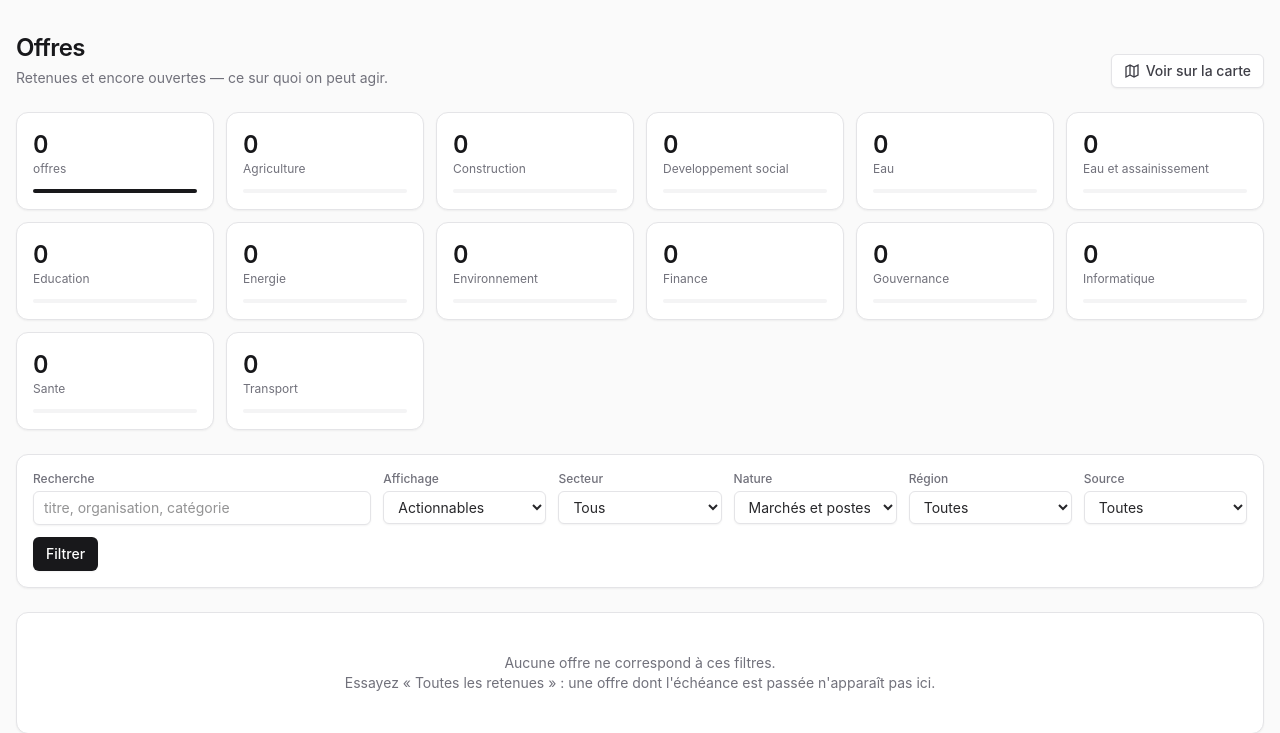
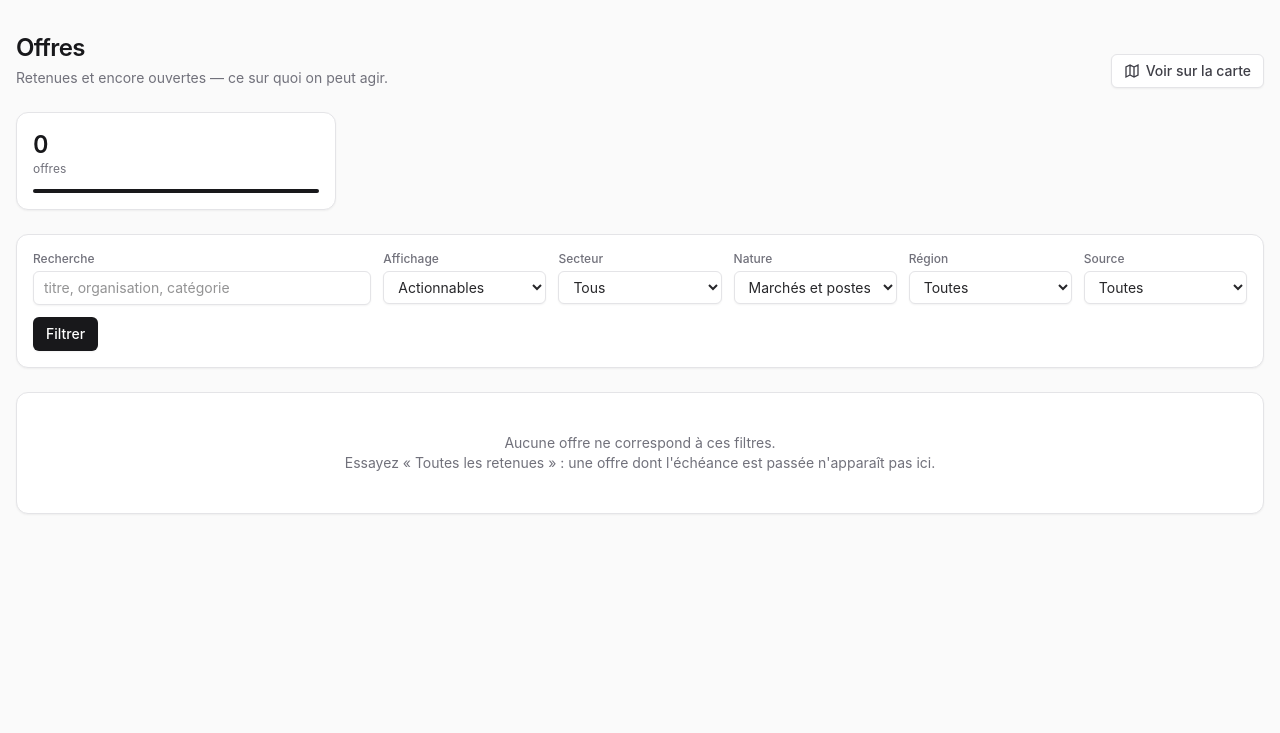
Before and after one commit to bry4ng4rrix/appels-offre, a Django app: page / in a window 1280 px wide. Shown: the part 59-792 px from the top of the page. After the commit the page ends 574 px from the top, so only its background shows below. Run offline with Django 5.2, Linux system fonts and the light colour scheme; data comes from the database, SQL or seed files in the repository; data that the repository does not hold is empty.

Commit message:
liste modifications

```diff
--- a/templates/offres/liste.html
+++ b/templates/offres/liste.html
@@ -20,23 +20,12 @@
   </a>
 </div>
 
-{# Compteurs : la barre de chaque secteur dit sa part de la selection. #}
-<div class="mt-6 grid grid-cols-2 gap-3 sm:grid-cols-3 lg:grid-cols-6">
+<div class="mt-6 max-w-xs">
   <div class="carte p-4">
     <div class="text-2xl font-semibold tabular-nums">{{ compte.total }}</div>
     <div class="text-xs text-zinc-500">offre{{ compte.total|pluralize }}</div>
     <div class="mt-3 h-1 rounded-full bg-zinc-900 dark:bg-zinc-100"></div>
   </div>
-  {% for code, libelle, nombre in compteurs %}
-    <a href="?{{ parametres }}&amp;secteur={% if filtres.secteur != code %}{{ code }}{% endif %}"
-       class="carte block p-4 transition-all duration-200 hover:-translate-y-0.5 hover:shadow-md {% if filtres.secteur == code %}ring-2 ring-indigo-500/40{% endif %}">
-      <div class="text-2xl font-semibold tabular-nums">{{ nombre }}</div>
-      <div class="text-xs text-zinc-500">{{ libelle }}</div>
-      <div class="mt-3 h-1 overflow-hidden rounded-full bg-zinc-100 dark:bg-zinc-800">
-        <div class="barre-{{ code }} h-full rounded-full transition-[width] duration-700" style="width: {% widthratio nombre compte.total|default:1 100 %}%"></div>
-      </div>
-    </a>
-  {% endfor %}
 </div>
 
 <form method="get" action="{% url 'web-liste' %}" class="carte mt-6 grid gap-3 p-4 sm:grid-cols-2 lg:grid-cols-7">
```
